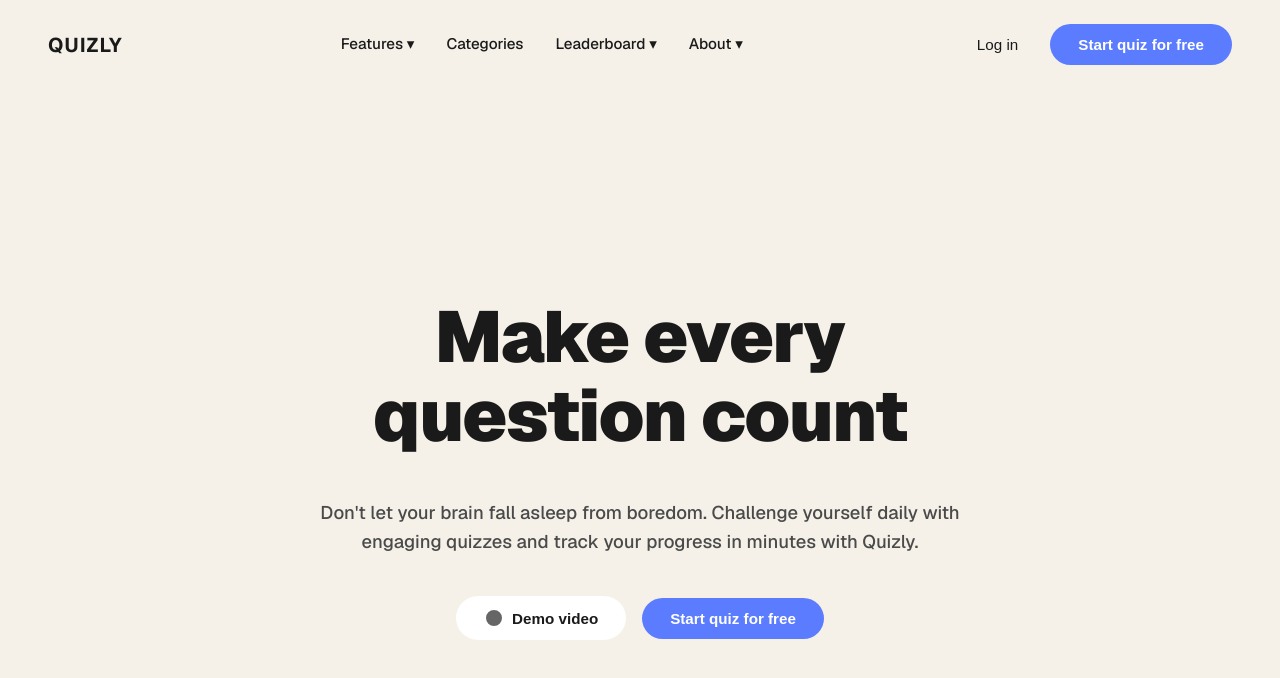
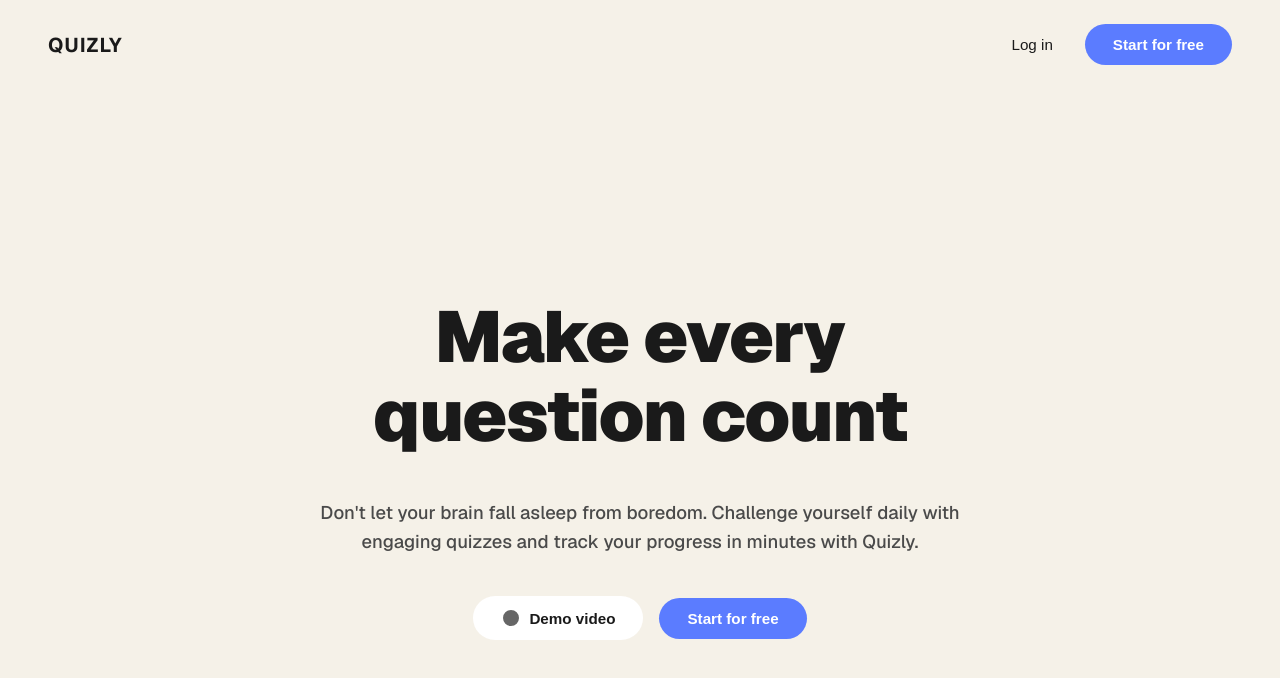
Before and after one commit to gautam-bhardwaj-kaplan/Kaplan-home-fresher-batch-3, a React (Vite) app in the folder client/: page / in a window 1280 px wide. Shown: the top 678 px of the page. Built offline with nearby package versions, Linux system fonts and the light colour scheme.

Commit message:
refactor: remove landing navigation and update button text for clarity

```diff
--- a/client/src/App.css
+++ b/client/src/App.css
@@ -19,25 +19,6 @@
   letter-spacing: 0.05em;
   text-transform: uppercase;
   color: #1a1a1a;
-}
-
-.landing-nav {
-  display: flex;
-  gap: 2rem;
-  align-items: center;
-}
-
-.landing-nav-link {
-  color: #1a1a1a;
-  text-decoration: none;
-  font-size: 0.95rem;
-  font-weight: 500;
-  cursor: pointer;
-  transition: opacity 0.2s;
-}
-
-.landing-nav-link:hover {
-  opacity: 0.7;
 }
 
 .landing-header-actions {
@@ -151,11 +132,6 @@
     gap: 1rem;
   }
 
-  .landing-nav {
-    gap: 1rem;
-    font-size: 0.85rem;
-  }
-
   .landing-cta-buttons {
     flex-direction: column;
     width: 100%;
--- a/client/src/App.tsx
+++ b/client/src/App.tsx
@@ -6,16 +6,9 @@ function App() {
       <header className="landing-header">
         <div className="landing-logo">QUIZLY</div>
 
-        <nav className="landing-nav">
-          <a className="landing-nav-link">Features ▾</a>
-          <a className="landing-nav-link">Categories</a>
-          <a className="landing-nav-link">Leaderboard ▾</a>
-          <a className="landing-nav-link">About ▾</a>
-        </nav>
-
         <div className="landing-header-actions">
           <button className="landing-login-button">Log in</button>
-          <button className="landing-primary-button">Start quiz for free</button>
+          <button className="landing-primary-button">Start for free</button>
         </div>
       </header>
 
@@ -36,7 +29,7 @@ function App() {
             </svg>
             Demo video
           </button>
-          <button className="landing-primary-button">Start quiz for free</button>
+          <button className="landing-primary-button">Start for free</button>
         </div>
       </main>
     </div>
```
